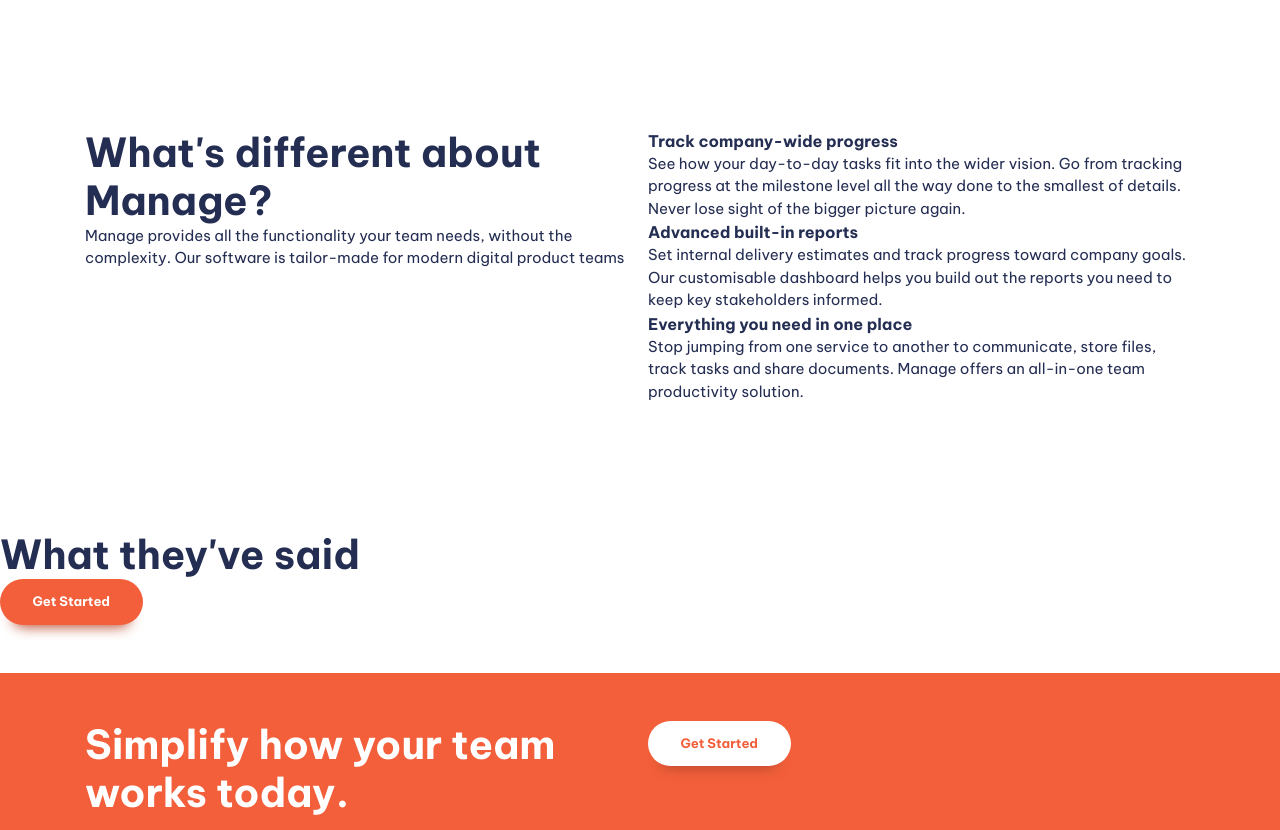
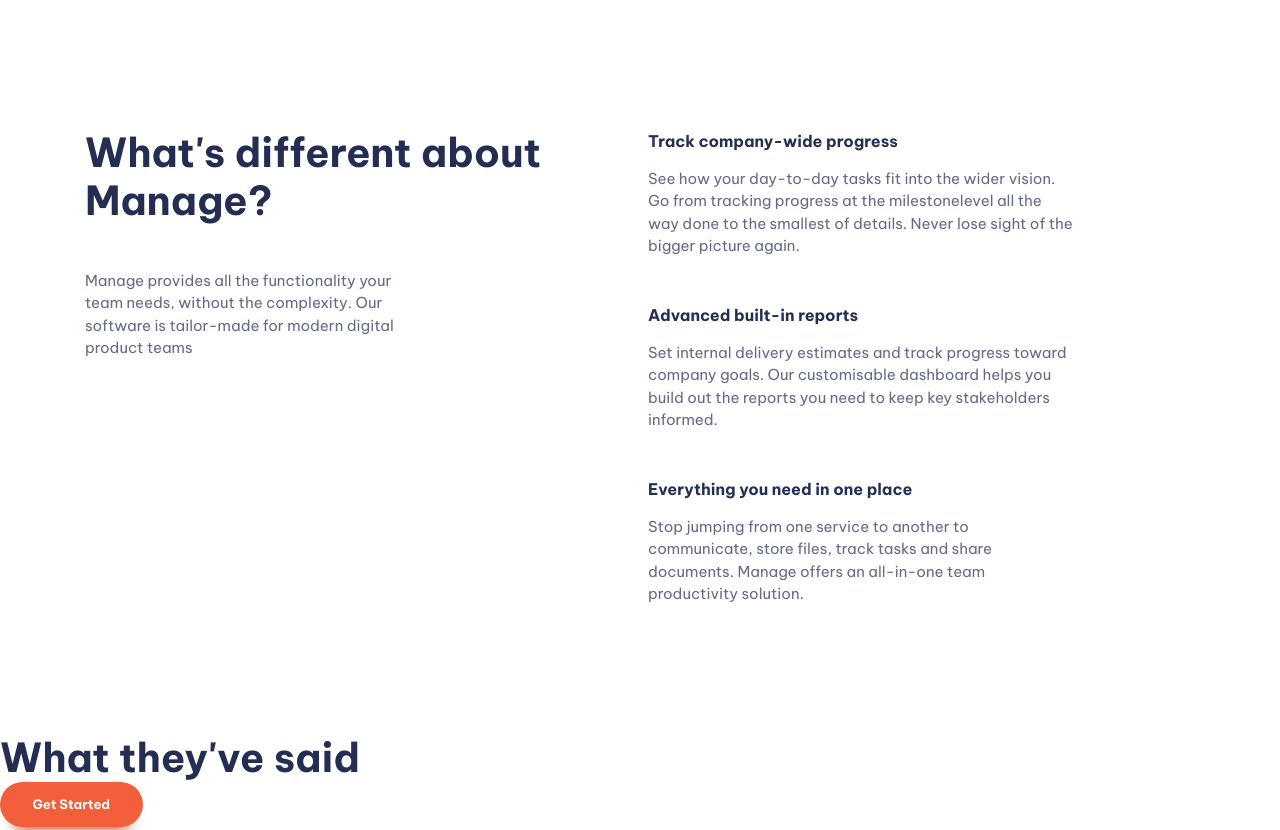
Before and after one commit to monhh/landingRWD, a website built with Vite: page index.html in a window 1280 px wide. Shown: the part 700-1530 px from the top of the page. Built offline with nearby package versions, Linux system fonts and the light colour scheme.

Commit message:
spacing, paragraphs

```diff
--- a/index.html
+++ b/index.html
@@ -30,6 +30,7 @@
 							<li><a href="#">Community</a></li>
 						</ul>
 					</nav>
+					<!-- | = only for visual separation of utility clases from a component class-->
 					<button class="button | display-sm-none display-md-inline-flex">Get Started</button>
 				</div>
 			</div>
@@ -39,7 +40,7 @@
 			<section class="padding-block-900">
 				<div class="container">
 					<div class="even-columns">
-						<div>
+						<div class="flow">
 							<h1 class="fs-primary-heading fw-bold">Bring everyone together to build better products.</h1>
 							<p>Manage makes it simple for software teams to plan day-to-day tasks while keeping the large team goals in view.</p>
 							<button class="button">Get Started</button>
@@ -54,37 +55,42 @@
 			<section class="padding-block-900">
 				<div class="container">
 					<div class="even-columns">
-						<div>
+						<div class="flow">
 							<h2 class="fs-secondary-heading fw-bold">What's different about Manage?</h2>
 							<p>Manage provides all the functionality your team needs, without the complexity.
 								Our software is tailor-made for modern digital product teams</p>
 						</div>
 						<div>
-							<ul class="numbered-items" role="list">
+							<ul class="numbered-items | flow" role="list">
 								<li>
+									<div class="flow" style="--flow-spacer: 1em">
 										<h3 class="fs-600 fw-bold">Track company-wide progress</h3>
-									<p>See how your day-to-day tasks fit into the wider vision. Go from tracking progress at the milestone
-									  level all the way
-									  done to the smallest of details. Never lose sight of the bigger picture again.</p>
+										<p data-width="wide">See how your day-to-day tasks fit into the wider vision.
+											Go from tracking progress at the milestonelevel all the way done to the smallest of details.
+											Never lose sight of the bigger picture again.</p>
+									</div>
 								</li>
 								<li>
+									<div class="flow" style="--flow-spacer: 1em">
 										<h3 class="fs-600 fw-bold">Advanced built-in reports</h3>
-									<p>Set internal delivery estimates and track progress toward company goals. Our customisable dashboard
-									  helps you build out
-									  the reports you need to keep key stakeholders informed.</p>
+										<p data-width="wide">Set internal delivery estimates and track progress toward company goals.
+											Our customisable dashboard helps you build out the reports you need to keep key stakeholders informed.
+										</p>
+								  	</div>
 								</li>
 								<li>
+									<div class="flow" style="--flow-spacer: 1em">
 										<h3 class="fs-600 fw-bold">Everything you need in one place</h3>
-									<p>Stop jumping from one service to another to communicate, store files, track tasks and share
-									  documents. Manage offers an
-									  all-in-one team productivity solution.</p>
+										<p data-width="wide">Stop jumping from one service to another to communicate, store files, track tasks and share documents.
+											Manage offers an all-in-one team productivity solution.</p>
+									</div>
 								</li>
 							</ul>
 						</div>
 					</div>
 				</div>
 			</section>
-			<!-- | = only for visual separation of utility clases from component classes-->
+
 			<section class="carousel | padding-block-700">
 				<h2 class="fs-secondary-heading fw-bold">What they've said</h2>
 				<!-- Carousel here -->
@@ -121,7 +127,7 @@
 					</div>
 					<div>
 						<nav class="footer-nav">
-							<ul aria-label="Footer" role="list">
+							<ul class="flow" style="--flow-spacer: 1em" aria-label="Footer" role="list">
 								<li><a href="#">Home</a></li>
 								<li><a href="#">Pricing</a></li>
 								<li><a href="#">Products</a></li>
--- a/style.css
+++ b/style.css
@@ -127,35 +127,22 @@ svg {
 =============================================================*/
 
 
-/* ========================================================= */
-.container {
-  --max-width: 1110px;
-  --padding: 1rem;
-
-  width: min(var(--max-width), 100% - (var(--padding) * 2));
-  margin-inline: auto;
-}
-
-.even-columns {
-  /* los elementos dentro del contenedor de cuadrícula se distribuyen automáticamente en las celdas de la cuadrícula.
-  Si no se especifica un tamaño para las columnas, los elementos pueden expandirse para ocupar todo el espacio disponible en la celda */
-  display: grid;
-  gap: 1rem;
-}
-
-@media (min-width: 50em) {
-  .even-columns {
-    grid-auto-flow: column;
-    grid-auto-columns: 1fr;
-  }
-}
-
-/* general styling =================================== */
+/* General styling ==========================================
+============================================================= */
 
 body {
   font-size: var(--fs-body);
   font-family: var(--ff-body);
   color: var(--clr-primary-400);
+}
+
+p:not([class]) { /* p:not([class]) = p that is not a class. to allow changing paragraphs with classes easily */
+	opacity: 0.7;
+	max-width: 32ch;
+}
+
+p[data-width="wide"] {
+	max-width: 42ch;
 }
 
 /* button ------------------------------------------ */
@@ -277,8 +264,6 @@ body {
 		display: none;
 	}
 
-
-
 }
 
 
@@ -298,6 +283,35 @@ https://a11y-guidelines.orange.com/en/articles/accessible-hiding/ */
 	white-space: nowrap;
 	border: 0;
 }
+
+.container {
+	--max-width: 1110px;
+	--padding: 1rem;
+
+	width: min(var(--max-width), 100% - (var(--padding) * 2));
+	margin-inline: auto;
+}
+
+/* from Andy Bell. >(childdren) but not the first child. (in this case low specificity, for easy overwriting) */
+:where(.flow :not(:first-child)) {
+	/* outline: 3px solid lime; */
+	margin-top: var(--flow-spacer, 3em);
+  }
+
+.even-columns {
+	/* los elementos dentro del contenedor de cuadrícula se distribuyen automáticamente en las celdas de la cuadrícula.
+	Si no se especifica un tamaño para las columnas, los elementos pueden expandirse para ocupar todo el espacio disponible en la celda */
+	display: grid;
+	gap: 1rem;
+}
+
+@media (min-width: 50em) {
+	.even-columns {
+		grid-auto-flow: column;
+		grid-auto-columns: 1fr;
+	}
+}
+
 
 .text-primary-400 {
 	color: var(--clr-primary-400);
```
Lines whose indentation alone changed are shown as unchanged.
